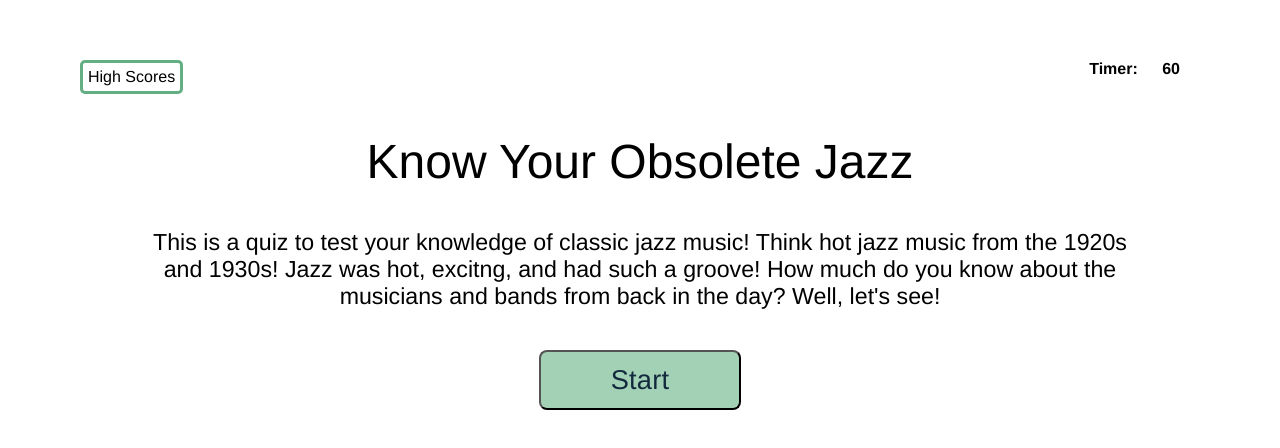
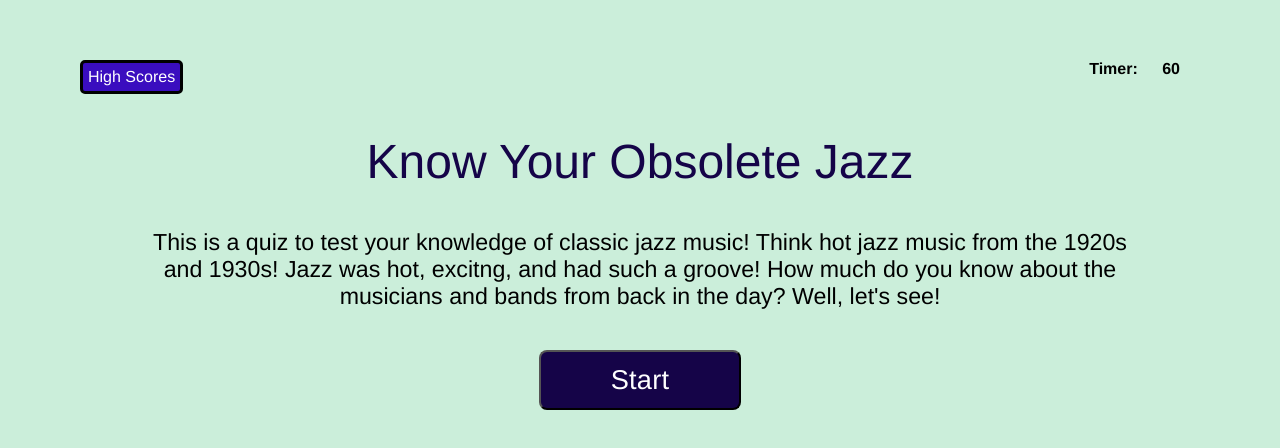
Before and after one commit to Roya-Jamshidpour/homework-4-quiz, a plain HTML site: page index.html in a window 1280 px wide. Drawn offline with Linux system fonts and the light colour scheme.

Commit message:
updated styles

```diff
--- a/assets/HighScoresPage-style.css
+++ b/assets/HighScoresPage-style.css
@@ -9,6 +9,7 @@
     display: flex;
     justify-content: center;
     flex-direction: column;
+    background-color: rgb(203, 238, 218);
   }
 
   .main   {
@@ -17,6 +18,7 @@
   }
   /* page title */
   .large-font {
+    color: rgb(21, 4, 72);
    margin-top: 0px;
     font-size: 3em;
     display: flex;
@@ -37,9 +39,9 @@
   }
   /* styles for button */
   .big-button {
-    background: rgb(162, 209, 182);
+  background: rgb(21, 4, 72);
   border-radius: 8px;
-  color: #13293d;
+  color: white;
   cursor: pointer;
   font-size: 1.7em;
   letter-spacing: 0.2px;
@@ -54,7 +56,7 @@
   }
 
   button:hover {
-    background-color: rgb(99, 175, 131);
+    background-color: rgb(42, 7, 146);
   }
 
   /* styles for container answer option buttons are in */
--- a/assets/style.css
+++ b/assets/style.css
@@ -6,24 +6,26 @@
   text-decoration: none;
   color: black;
   margin: 20px 20px;
+  background-color: rgb(203, 238, 218);
 }
 
 /* header with timer and link to High Scores */
 .header-text {
   display: flex;
   justify-content: space-between;
-  color: black;
+  color: white;
   font-size: 1em;
   text-align: center;
  }
 
 /* link to high scores page */
 .high-score-link {
-  color: black;
+  color: white;
   border-style: solid;
   border-radius: 5px;
  padding: 5px 5px;
-  border-color: rgb(99, 175, 131);
+  border-color: black;
+  background-color: rgb(58, 13, 191);
 }
 
 /* title of game */
@@ -31,6 +33,7 @@
   font-size: 3em;
   text-align:center;
   padding-bottom: 20px;
+  color: rgb(21, 4, 72);
 }
 
 /* text for description of game */
@@ -45,9 +48,9 @@
 
 /* styles for button */
 button {
-  background: rgb(162, 209, 182);
+  background: rgb(21, 4, 72);
   border-radius: 8px;
-  color: #13293d;
+  color: white;
   cursor: pointer;
   font-size: 1em;
   letter-spacing: 0.2px;
@@ -61,7 +64,7 @@ button {
 }
 
 button:hover {
-  background-color: rgb(99, 175, 131);
+  background-color: rgb(42, 7, 146);
 }
 
 /* styles for start button */
```
Also changed, not shown: 1 other file.
